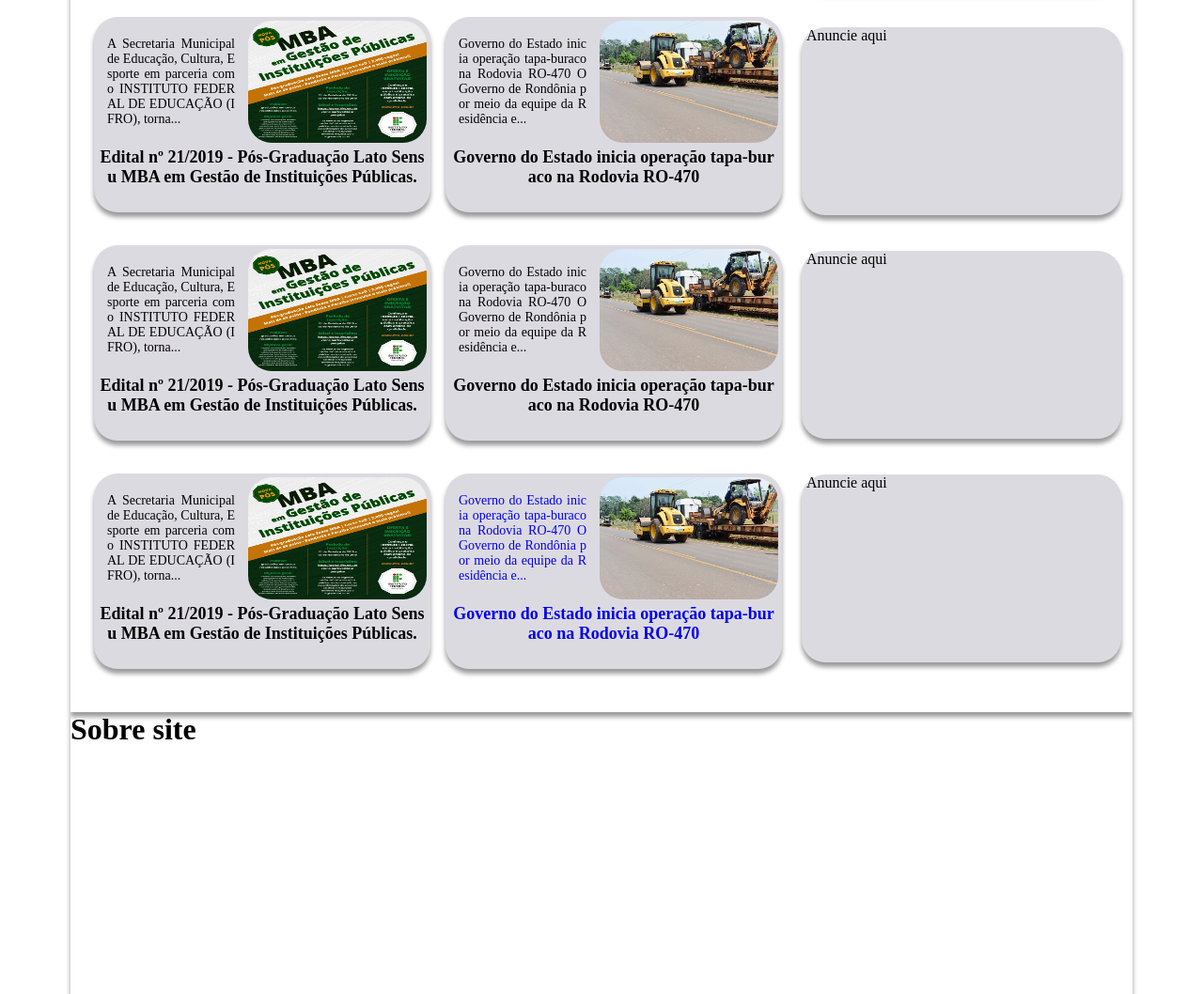
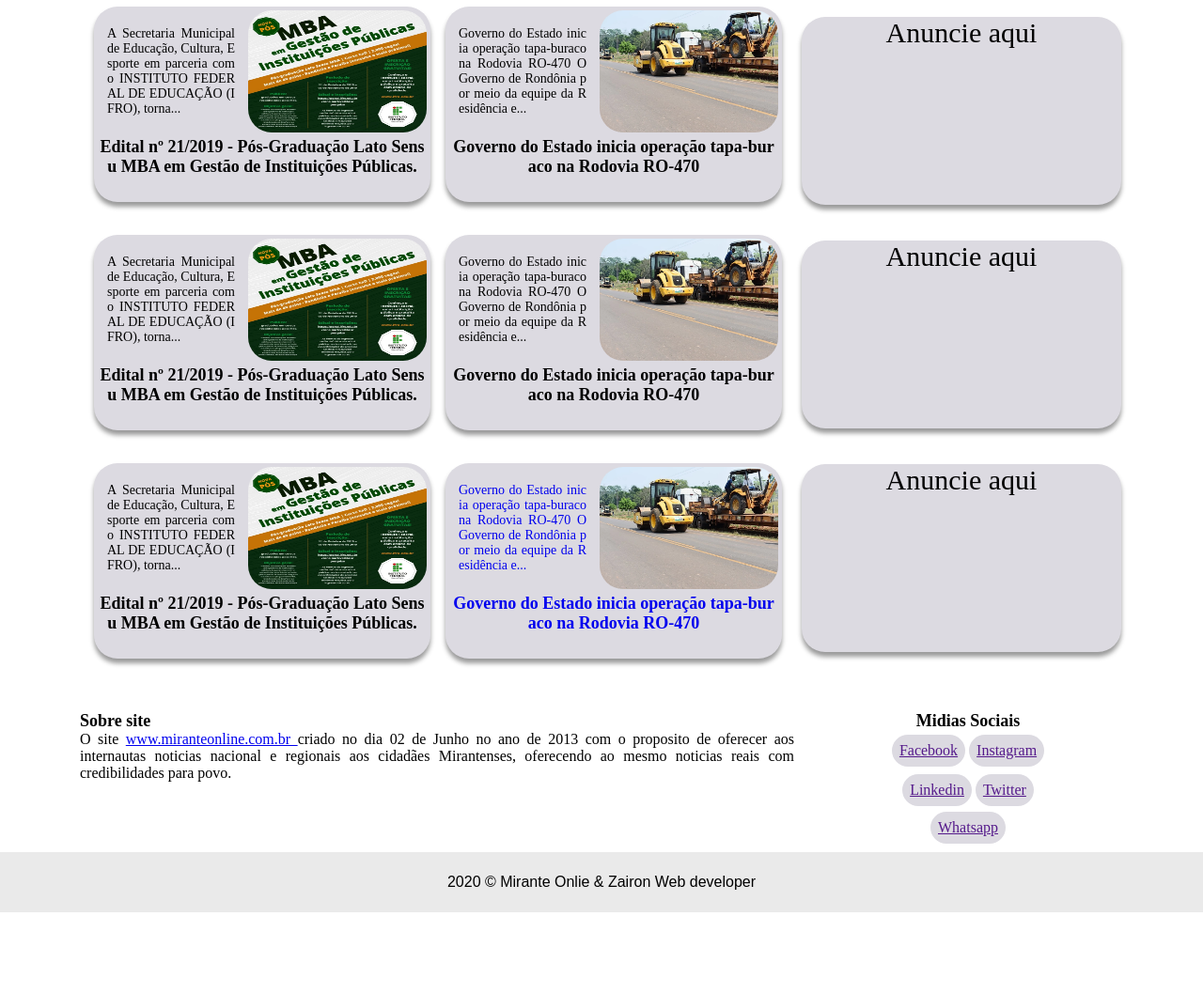
Before and after one commit to Rafael-Evald-Silva/Mirante-Online, a plain HTML site: page index.html in a window 1280 px wide. Shown: the part 845-1903 px from the top of the page at 94% size. After the commit the page ends 1816 px from the top, so only its background shows below. Drawn offline with Linux system fonts and the light colour scheme.

Commit message:
Modificando o esloca e parte sobre do site

```diff
--- a/css/global.css
+++ b/css/global.css
@@ -2,7 +2,7 @@
     padding: 0px;
     margin: 0px;
 }
-
+/*-------------------------------------------------------------------------------*/
 /*Css da nav-bar*/
 nav{
     display: flex;
@@ -50,11 +50,28 @@ nav{
     justify-content: center;
     justify-items: center;
 }
+/*----------------------------------------------------------------------------------------*/
+/*Esloga do site*/
+.esloga-site {
+    width: 100%;
+    height: 70px;
+    display: flex;
+    justify-content: space-between;
+}
 
-/*Esloga do site*/
+.esloga-site #nomeSite {
+    margin-left: 180px;
+    margin-top: 20px;
+}
 
+.esloga-site div {
+    margin-left: auto;
+}
 
-
+.esloga-site div #eslaSite {
+    margin-left: 179px;
+}
+/*----------------------------------------------------------------------------------------*/
 /*Corpo do site*/
 .interface-site {
     height: 100%;
@@ -65,11 +82,11 @@ nav{
     justify-content: space-between;
     margin: auto;
     margin-bottom: auto;
-    box-shadow: 0 5px 5px rgba(0,0,0, .4);
+  /*  box-shadow: 0 5px 5px rgba(0,0,0, .4); */
     padding: 15px;
 }
 
-
+/*---------------------------------------------------------------------------------------*/
 /*Os blocos de noticia que ficara na tela principal - OK*/
 .noticia-principal{
     width: 100%;
@@ -77,7 +94,7 @@ nav{
     margin-right: auto;
     padding: 0 20px;
 }
-
+/*----------------------------------------------------------------------------------------*/
 /*Carrossel do site*/
 .container-carousel {
     display: flex;
@@ -101,14 +118,14 @@ nav{
 
 }
 
-
+/*-----------------------------------------------------------------------------------------*/
 /*Titulo noticas recentes*/
 .noticia-principal h1 {
     margin: 0px;;
     font-size: 30px;
     margin-top: 55px;
     margin-bottom: -30px;
-    box-shadow: 0 5px 5px rgba(0,0,0, .2);
+  /*  box-shadow: 0 5px 5px rgba(0,0,0, .2); */
     border-radius: 25px;
     height: 40px;
     padding: 5px;
@@ -121,13 +138,13 @@ nav{
 #not-destaq{
     margin-top: 20px;
 }
-
+/*---------------------------------------------------------------------------------------*/
 /*Container card New*/
 .container-card-news{
     display: inline-flex;
     margin-left: -15px;
 }
-
+/*--------------------------------------------------------------------------------------*/
 /*Card das noticias*/
 .col {
     display: inline-block;
@@ -193,7 +210,7 @@ nav{
     word-break: break-all;
     font-size: 14px;
 }
-
+/*---------------------------------------------------------------------------------------*/
 /*Aside do site*/
 .propagandas {
     display: inline-block;
@@ -204,6 +221,7 @@ nav{
     margin-left: -10px;
 }
 
+/*---------------------------------------------------------------------------------------*/
 /*Configurar os cards de anucios*/
 .noticia-principal aside {
     width: 100%;
@@ -226,31 +244,62 @@ nav{
     padding-left: 5px;
     padding-right: 5px;
     display: block;
+}
+/*-----------------------------------------------------------------------------------*/
+.cards-propagandas-container div {
+    font-size: 30px;
+    display: flex;
+    justify-content: center;
+}
 
-}
 
 /* Sobre o site e Midia Sociais*/
 .sobre-social-midias {
     width: 1130px;
-    height: 300px;
+    height: 160px;
     margin: auto;
-    box-shadow: 0 5px 5px rgba(0,0,0, .4);
+  /*  box-shadow: 0 5px 5px rgba(0,0,0, .4); */
+    display: flex;
+}
 
 
-    /*
-        height: 100%;
+/*Sobre site*/
+.site-sobre {
     width: 100%;
-    max-width: 1100px;
+    max-width: 800px;
+    padding: 10px;
+    text-align: justify;
+}
+
+.midias-sociais-site {
+    width: 100%;
+    max-width: 330px;
+    height: 100%;
+    max-height: 150px;
+    padding: 10px;
+}
+
+.midias-sociais-site div {
     display: flex;
-    background-color: #fff;
+    padding: 2px;
     justify-content: space-between;
-    margin: auto;
-    margin-bottom: auto;
-    box-shadow: 0 5px 5px rgba(0,0,0, .4);
-    padding: 15px;
+    justify-content: center;
+}
 
+.midias-sociais-site a {
+    background-color: #DCDAE1;;
+    padding: 8px;
+    border-radius: 25px;
+   /* Box-shadow: 0 5px 5px rgba(0,0,0, .4); */
+}
 
-    */
+.midias-sociais-site h1 {
+    font-size: 18px;
+    text-align: center;
+}
+
+.sobre-social-midias h1 {
+    font-size: 18px;
 }
 
 
--- a/index.html
+++ b/index.html
@@ -9,9 +9,11 @@
 </head>
 <body>
     <div class="esloga-site">
-        <h2>Mirante Online</h2>
-        <h2>www.miranteonline.com.br</h2>
-        <h2>A voz do povo</h2>
+        <h2 id="nomeSite">Mirante Online</h2>
+        <div>
+            <h2 class="sSite"> www.miranteonline.com.br</h2>
+            <h2  class="sSite" id="eslaSite">A voz do povo</h2>
+        </div>
     </div>
 
     <nav>
@@ -191,7 +193,9 @@
             </div>
 
             <div class="cards-propagandas-container">
-                <p>Anuncie aqui</p>
+                <div>
+                    Anuncie aqui
+                </div>
             </div>
 
             <div class="cards-propagandas-container">
@@ -201,7 +205,9 @@
             </div>
 
             <div class="cards-propagandas-container">
-                <p>Anuncie aqui</p>
+                <div>
+                    Anuncie aqui
+                </div>
             </div>
 
             <div class="cards-propagandas-container">
@@ -211,14 +217,44 @@
             </div>
 
             <div class="cards-propagandas-container">
-                <p>Anuncie aqui</p>
+                <div>
+                    Anuncie aqui
+                </div>
             </div>
         </aside>
     </div>
 
     <div class="sobre-social-midias">
-        <div>
+        <div class="site-sobre">
             <h1>Sobre site</h1>
+            <p>
+                O site <a href="index.html"> www.miranteonline.com.br </a> criado no dia 02 de Junho no ano de 2013 com o proposito
+                de oferecer  aos internautas noticias nacional e regionais aos cidadães  Mirantenses,
+                oferecendo ao mesmo  noticias reais com credibilidades para povo.
+            </p>
+        </div>
+
+        <div class="midias-sociais-site">
+            <h1>Midias Sociais</h1>
+            <div class="social">
+                <div>
+                    <a href="">Facebook</a>
+                </div>
+                <div>
+                    <a href="">Instagram</a>
+                </div>
+            </div>
+            <div class="social">
+                <div>
+                    <a href="">Linkedin</a>
+                </div>
+                <div>
+                    <a href="">Twitter</a>
+                </div>
+            </div>
+            <div>
+                <a href=""> Whatsapp  </a>
+            </div>
         </div>
     </div>
 
```
Also changed, not shown: css/grid.css (deleted, +0 -69 lines).
